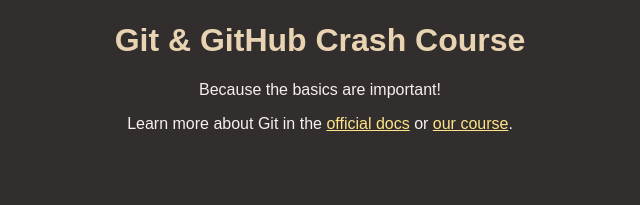
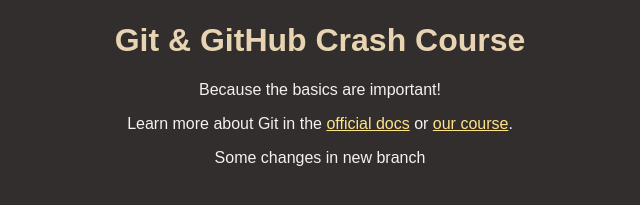
Before and after one commit to zgmarijan/github-crash-course, a plain HTML site: page index.html in a window 1280 px wide. Shown: the part 147-352 px from the top of the page, without its empty margins (320-960 px from the left). Drawn offline with Linux system fonts and the light colour scheme.

```diff
--- a/index.html
+++ b/index.html
@@ -19,6 +19,7 @@
         <a href="https://git-scm.com/book/en/v2">official docs</a> or
         <a href="https://acad.link/git">our course</a>.
       </p>
+      <p>Some changes in new branch</p>
     </main>
   </body>
 </html>
```
